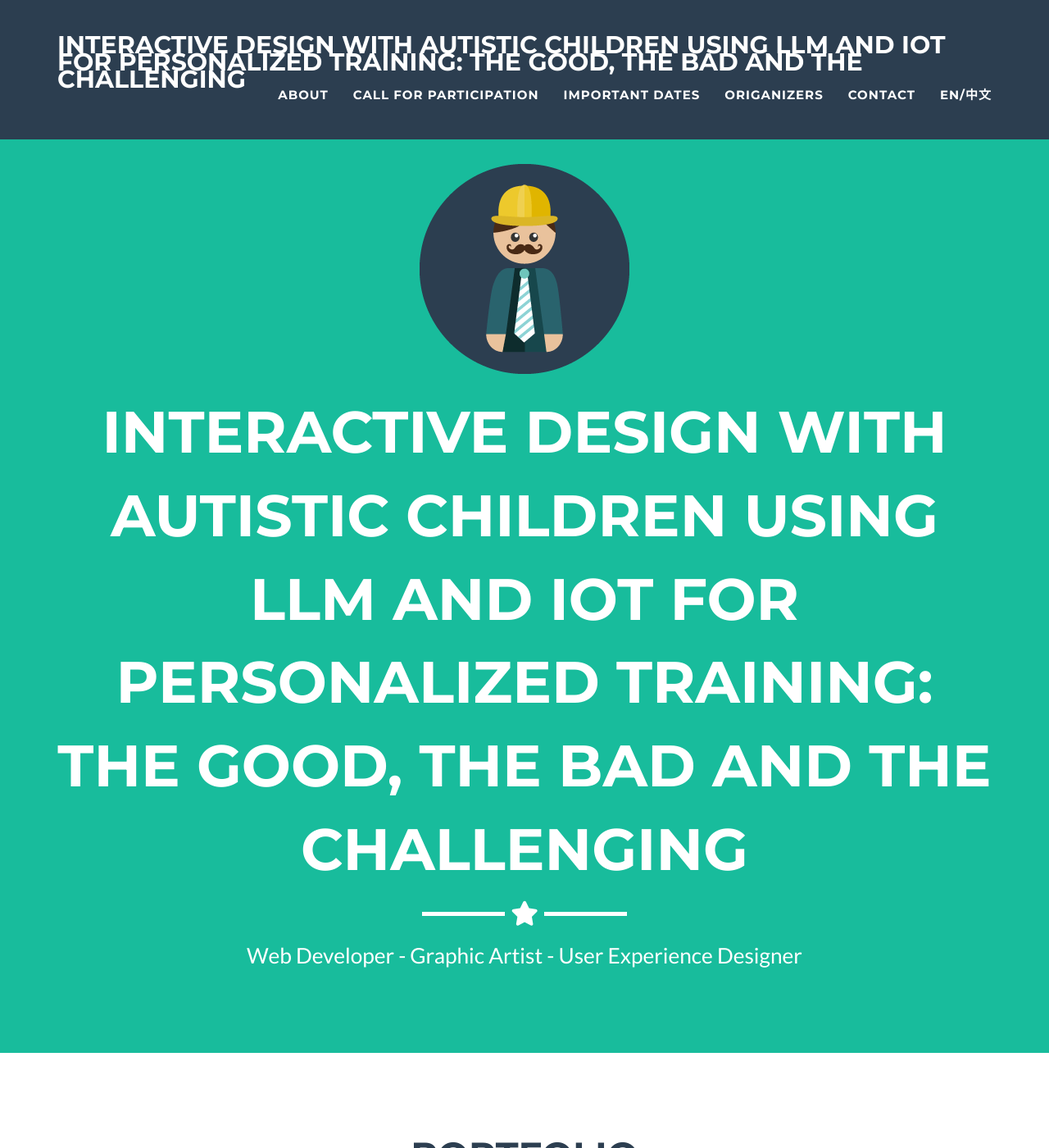
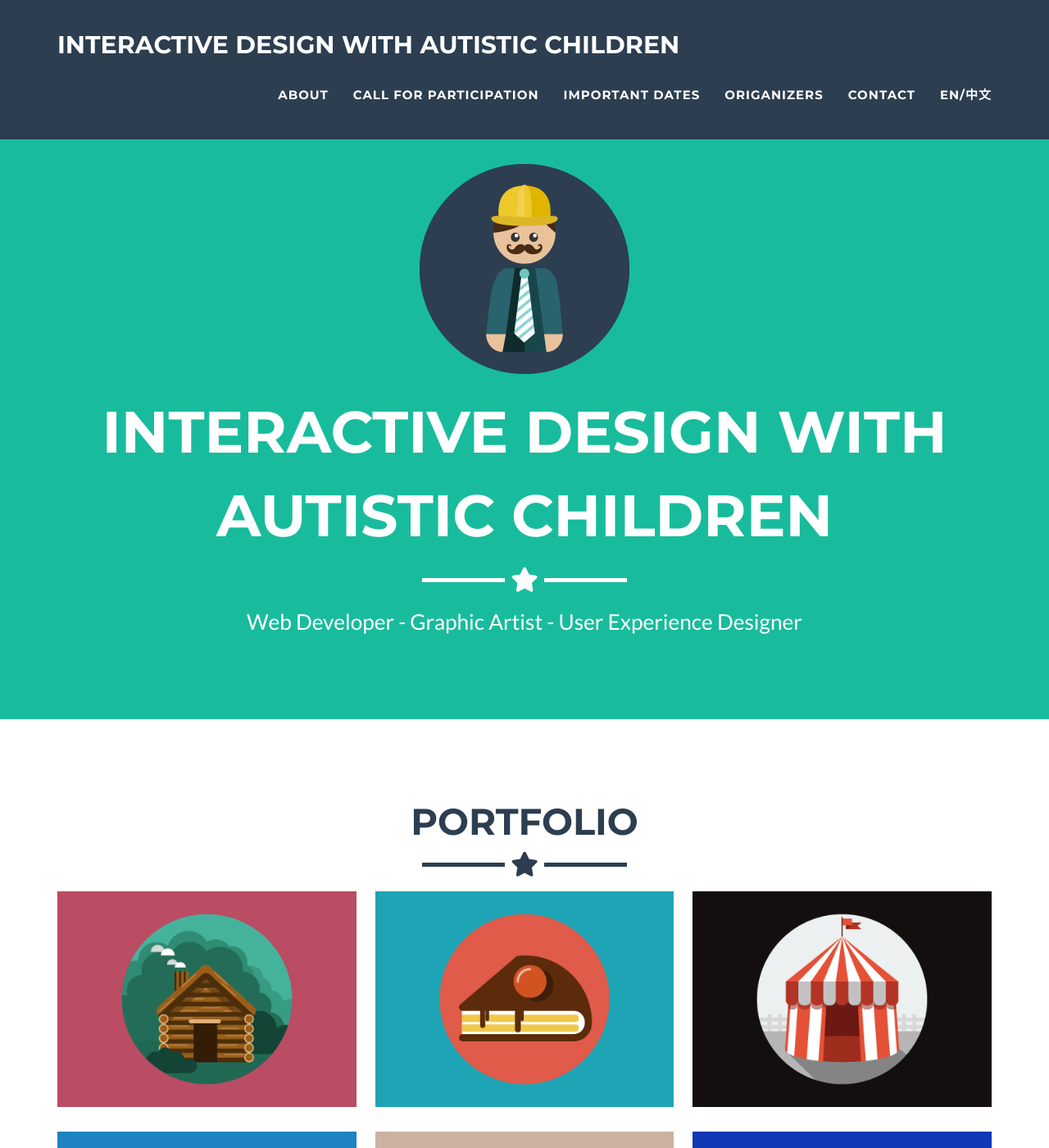
Before and after one commit to idwac/idwac.github.io, a Jekyll site: the page built from _posts/2014-07-18-project-1.markdown, in a window 1280 px wide and 1400 px high. Shown: the whole window at 82% size. Built offline with Jekyll 4.4.1, drawn with Linux system fonts in a browser that asks for light colours.

Commit message:
update title

```diff
--- a/_config.yml
+++ b/_config.yml
@@ -1,5 +1,5 @@
 # Site settings
-title: 'Interactive Design with Autistic Children using LLM and IoT for Personalized Training: The Good, The Bad and The Challenging'
+title: 'Interactive Design with Autistic Children'
 email: id4ac@outlook.com
 url: https://idwac.github.io/
 description: "Write an awesome description for your new site here. You can edit this line in _config.yml. It will appear in your document head meta (for Google search results) and in your feed.xml site description."
```
